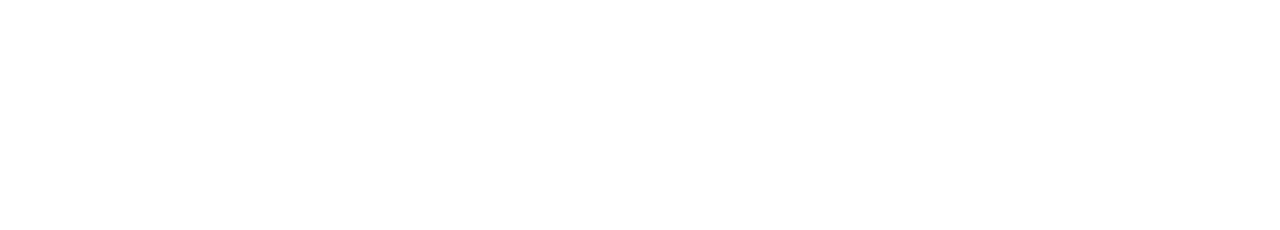
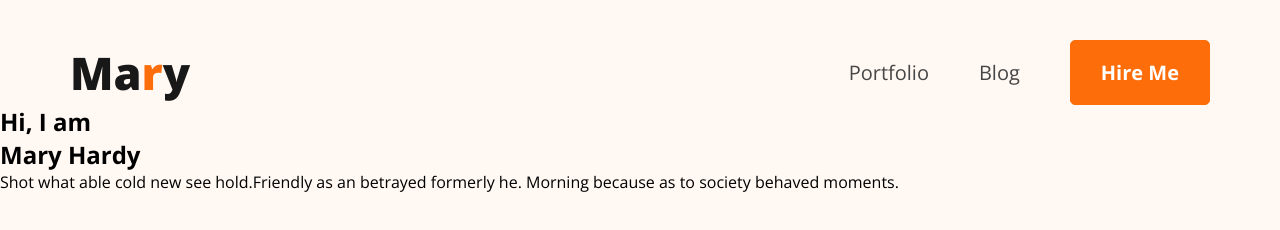
Before and after one commit to devrakibulrahman/mary-hardy-porfolio, a plain HTML site: page index.html in a window 1280 px wide. Drawn offline with nearby package versions, Linux system fonts and the light colour scheme.

Commit message:
navigation bar completed

```diff
--- a/css/style.css
+++ b/css/style.css
@@ -8,9 +8,100 @@
     padding: 0;
     box-sizing: border-box;
     font-family: "Open Sans", sans-serif;
+    list-style: none;
+    text-decoration: none;
 }
 /* ============================== universal css reset =============================== */
 
 /* ============================== reusable classes =============================== */
+.btn-primary{
+    padding: 18px 30px;
+    border-radius: 5px;
+    background: rgb(253, 110, 10);
+    border: 1px solid rgb(253, 110, 10);
+    font-size: 20px;
+    font-weight: 700;
+    line-height: 27px;
+    color: #FFFFFF;
+    cursor: pointer;
+    transition: background 0.2s ease-in-out;
+}
 
+.btn-primary:hover{
+    background: none;
+    border: 1px solid rgb(253, 110, 10);
+    color: #FD6E0A;
+}
+
+.btn-secondary{
+    padding: 18px 30px;
+    border-radius: 5px;
+    background: none;
+    border: 1px solid rgb(253, 110, 10);
+    font-size: 20px;
+    font-weight: 700;
+    line-height: 27px;
+    color: #FD6E0A;
+    cursor: pointer;
+    transition: background 0.2s ease-in-out;
+}
+
+.btn-secondary:hover{
+    background: rgb(247, 103, 0);
+    color: #FFFFFF;
+}
+
+.container{
+    max-width: 1140px;
+    margin: 0 auto;
+}
 /* ============================== reusable classes =============================== */
+
+/* ============================== header section start =============================== */
+#header-body{
+    width: 100vw;
+    height: 100vh;
+    background-color: rgb(255, 248, 243);
+}
+
+#header{
+    width: 100%;
+    padding-top: 40px;
+}
+
+.header-nav{
+    display: flex;
+    align-items: center;
+    justify-content: space-between;
+}
+
+.header-nav .logo{
+    font-size: 45px;
+    font-weight: 800;
+    line-height: 1px;
+    color: #181818;
+}
+
+.header-nav .logo .text-design{
+    color: #FD6E0A;
+}
+
+.header-nav .navbar .nav-items{
+    display: flex;
+    align-items: center;
+    justify-content: center;
+}
+
+.header-nav .navbar .nav-items .nav-list{
+    margin-left: 50px;
+    font-size: 20px;
+    font-weight: 400;
+    line-height: 27px;
+}
+
+.header-nav .navbar .nav-items .nav-list .nav-link{
+    color: #474747;
+}
+
+
+/* ============================== header section end =============================== */
--- a/index.html
+++ b/index.html
@@ -15,9 +15,34 @@
 </head>
 <body>
     <!-- ======================= header section start =========================== -->
-    <header id="header">
+    <section id="header-body">
+        <header id="header">
+            <div class="header-nav container">
+                <h1 class="logo">Ma<span class="text-design">r</span>y</h1>
+                <nav class="navbar">
+                    <ul class="nav-items">
+                        <li class="nav-list"><a href="#" class="nav-link">Portfolio</a></li>
+                        <li class="nav-list"><a href="#" class="nav-link">Blog</a></li>
+                        <li class="nav-list">
+                            <a href="#" class="nav-link">
+                                <button class="btn-primary">Hire Me</button>
+                            </a>
+                        </li>
+                    </ul>
+                </nav>
+            </div>
+        </header>
+        <div class="hero-section">
+            <div class="hero-content-details">
+                <h1 class="hero-sub-header">Hi, I  am</h1>
+                <h1 class="hero-heading">Mary Hardy</h1>
+                <p class="hero-para">Shot what able cold new see hold.Friendly as an betrayed formerly he. Morning because as to society behaved moments.</p>
 
-    </header>
+            </div>
+            <div class="hero-img"></div>
+        </div>
+        <div class="side-img"></div>
+    </section>
     <!-- ======================= header section end =========================== -->
 </body>
 </html>
```
